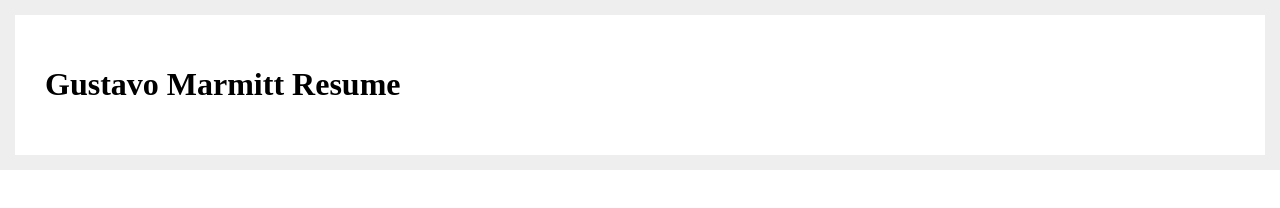
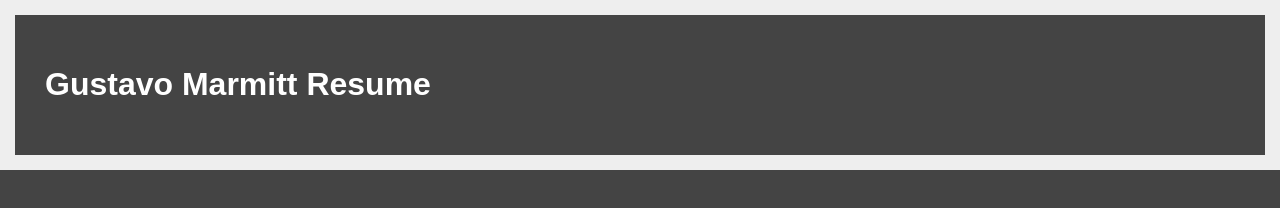
Before and after one commit to Gusmarmitt/resume, a plain HTML site: page index.html in a window 1280 px wide. Drawn offline with Linux system fonts and the light colour scheme.

Commit message:
changes font

```diff
--- a/style.css
+++ b/style.css
@@ -2,4 +2,7 @@ body {
   border: 15px solid #eee;
   margin: 0;
   padding: 30px;
+  background: #444;
+  color: white;
+  font-family: 'Arial';
 }
```
